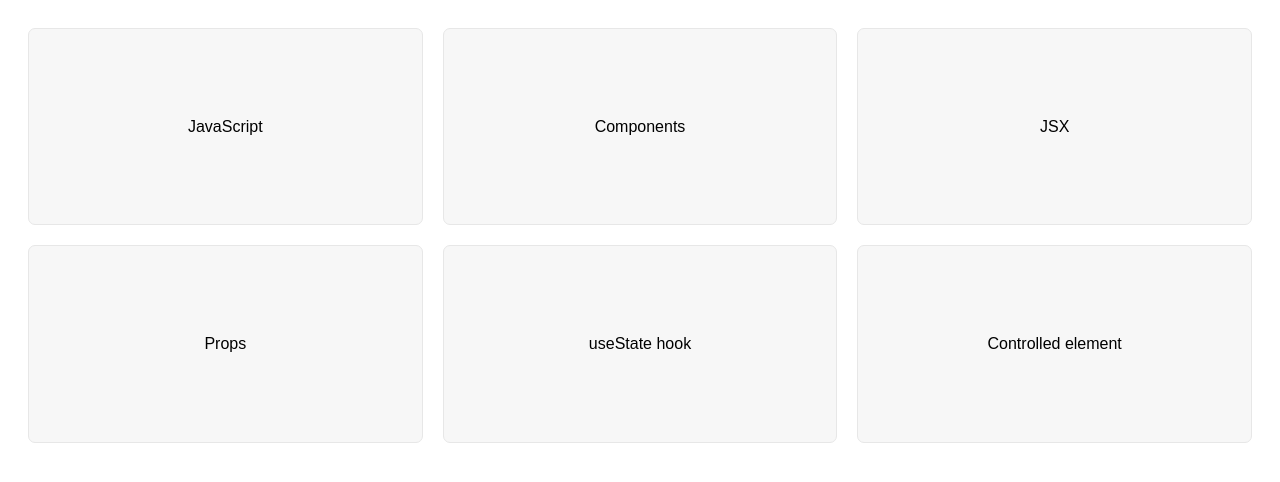
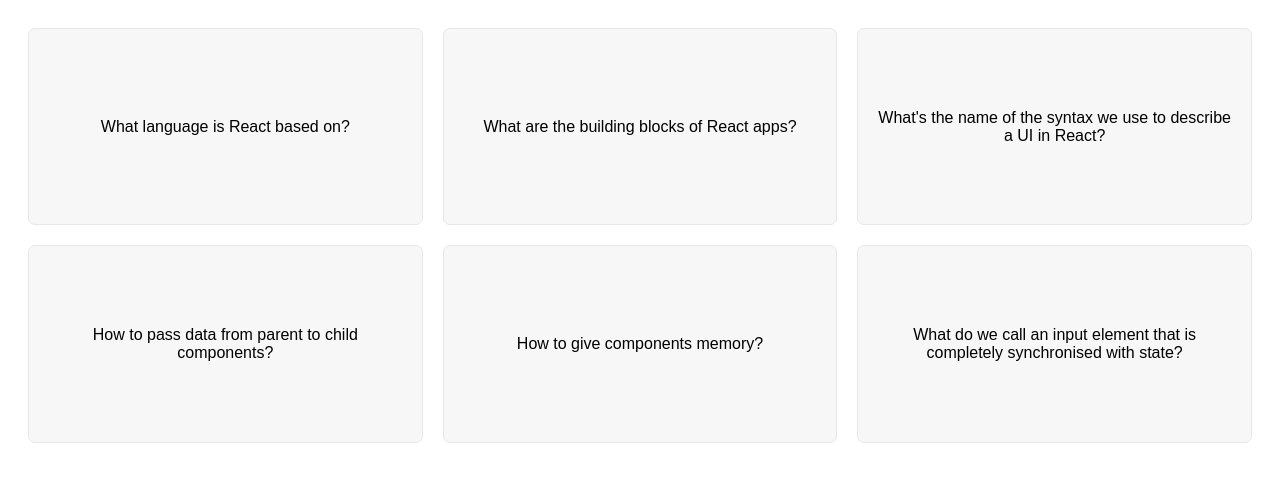
Before and after one commit to mkc-c/flashcards, a React (Create React App) app: page / in a window 1280 px wide. Shown: the top 482 px of the page. Built offline with nearby package versions, Linux system fonts and the light colour scheme.

Commit message:
flip cards, accidently rendering answers

```diff
--- a/src/App.js
+++ b/src/App.js
@@ -58,7 +58,7 @@
           className={`${flashCard.id === reveal?.id && "selected"}`}
           onClick={() => handleReveal(flashCard)}
         >
-          {flashCard.id === reveal?.id ? flashCard.question : flashCard.answer}
+          {flashCard.id !== reveal?.id ? flashCard.question : flashCard.answer}
         </div>
       );
     });
```
